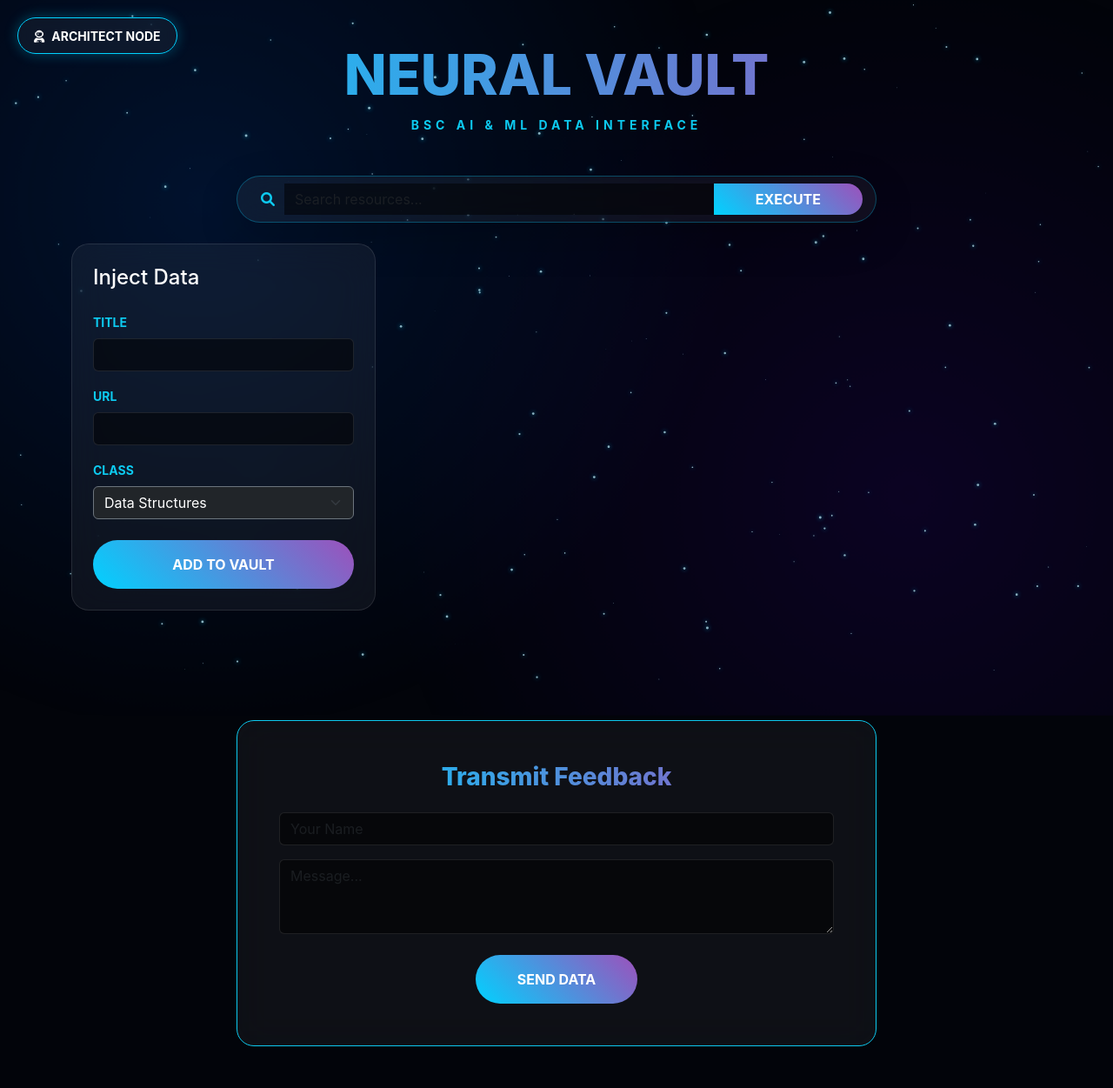
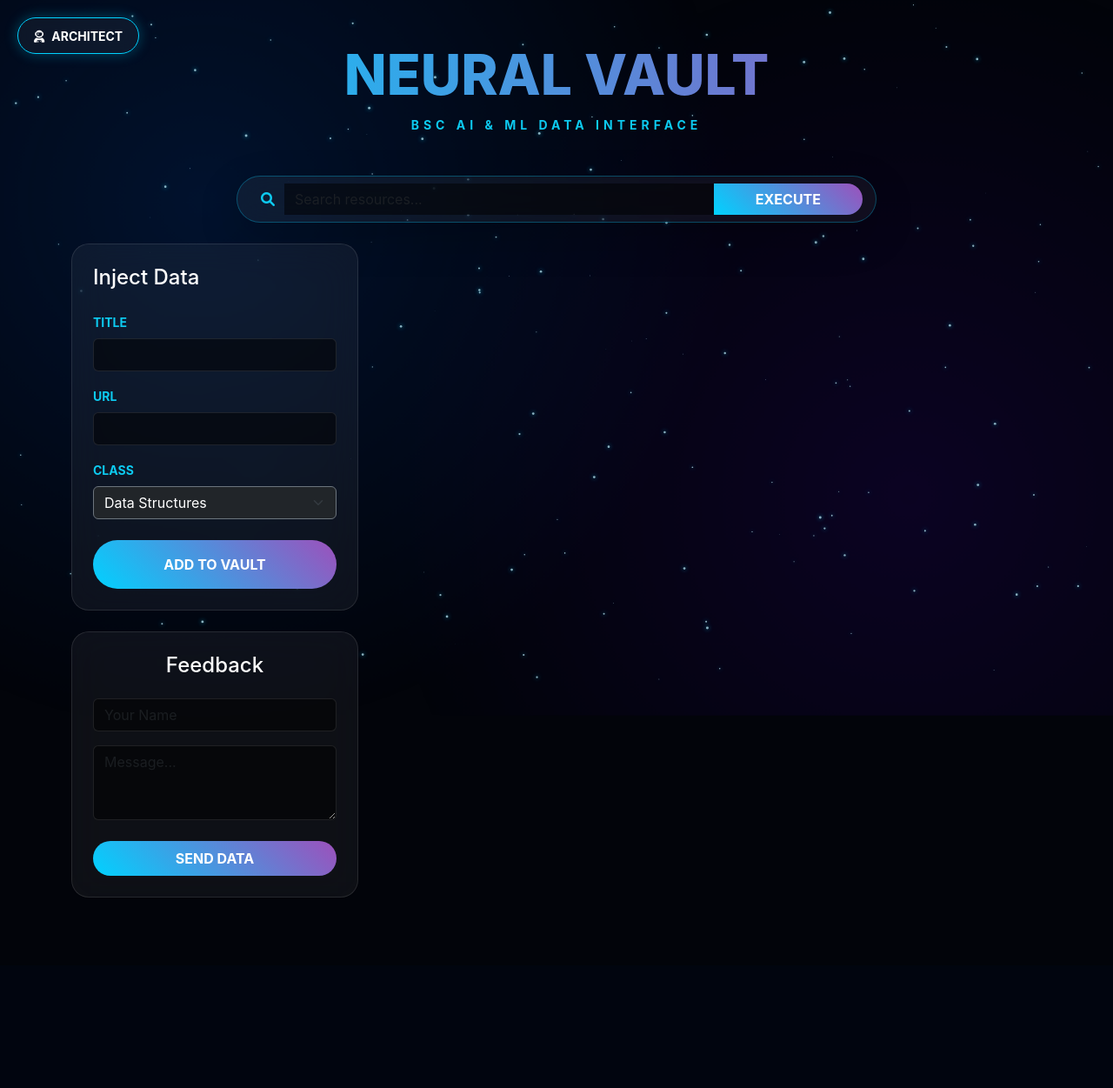
Before and after one commit to Ajil-Siby/KJC_Resource_Vault, a Flask app: page / in a window 1280 px wide. Shown: the whole page at 87% size. After the commit the page ends 1032 px from the top, so only its background shows below. Run offline with Flask 3, Linux system fonts and the light colour scheme; data that the repository does not hold is empty.

Commit message:
Branding Update: Changed Architect Node to Architect

```diff
--- a/templates/index.html
+++ b/templates/index.html
@@ -47,9 +47,9 @@
         }
         .glass-card:hover { border: 1px solid var(--neon-blue); box-shadow: 0 15px 35px rgba(0, 210, 255, 0.3); transform: translateY(-10px); }
 
-        /* SIDEBAR LOCK: Keeps it sticky and allows wrapping */
+        /* SIDEBAR LOCK: Floating Left Column */
         .sidebar-fixed {
-            width: 350px;
+            width: 330px;
             float: left;
             margin-right: 30px;
             margin-bottom: 30px;
@@ -62,6 +62,7 @@
         .hero-title { background: linear-gradient(to right, var(--neon-blue), var(--neon-purple)); -webkit-background-clip: text; -webkit-text-fill-color: transparent; font-weight: 800; }
         .btn-neon { background: linear-gradient(45deg, var(--neon-blue), var(--neon-purple)); color: white; border: none; font-weight: 700; border-radius: 30px; }
 
+        /* Form Visibility Fixes */
         .form-control {
             background: rgba(0, 0, 0, 0.5) !important;
             border: 1px solid rgba(255, 255, 255, 0.1);
@@ -82,7 +83,7 @@
 
     <a href="/portfolio" class="profile-launcher">
         <div class="profile-box">
-            <span class="text-white small fw-bold"><i class="fas fa-user-astronaut me-2"></i>ARCHITECT NODE</span>
+            <span class="text-white small fw-bold"><i class="fas fa-user-astronaut me-2"></i>ARCHITECT</span>
         </div>
     </a>
 
@@ -106,7 +107,8 @@
         </div>
 
         <div class="clearfix">
-            <div class="glass-card p-4 sidebar-fixed">
+            <div class="sidebar-fixed">
+                <div class="glass-card p-4 mb-4">
                     <h4 class="text-white mb-4">Inject Data</h4>
                     <form action="/add" method="POST">
                         <div class="mb-3"><label class="small text-info fw-bold mb-2">TITLE</label><input type="text" name="title" class="form-control" required></div>
@@ -122,10 +124,20 @@
                     </form>
                 </div>
 
+                <div class="glass-card p-4">
+                    <h4 class="text-white mb-4 text-center">Feedback</h4>
+                    <form action="/feedback" method="POST">
+                        <div class="mb-3"><input type="text" name="name" class="form-control" placeholder="Your Name" required></div>
+                        <div class="mb-4"><textarea name="message" class="form-control" rows="3" placeholder="Message..." required></textarea></div>
+                        <button type="submit" class="btn btn-neon w-100 py-2">SEND DATA</button>
+                    </form>
+                </div>
+            </div>
+
             <div class="row g-4">
                 {% for item in items %}
-                <div class="col-md-6 col-lg-4 mb-4">
-                    <div class="glass-card p-4 shadow">
+                <div class="col-md-6 col-lg-4">
+                    <div class="glass-card p-4 shadow mb-4" style="height: auto;">
                         <div class="flex-grow-1">
                             <h5 class="fw-bold mb-2 text-white">{{ item.title }}</h5>
                             <span class="badge border border-info text-info mb-4" style="background: rgba(0, 210, 255, 0.1);">{{ item.category or 'General' }}</span>
@@ -140,19 +152,6 @@
                     </div>
                 </div>
                 {% endfor %}
-            </div>
-        </div>
-
-        <div class="row justify-content-center mt-5 pt-5">
-            <div class="col-md-8 text-center">
-                <div class="glass-card p-5 border border-info">
-                    <h3 class="hero-title mb-4">Transmit Feedback</h3>
-                    <form action="/feedback" method="POST" class="text-start">
-                        <div class="mb-3"><input type="text" name="name" class="form-control" placeholder="Your Name" required></div>
-                        <div class="mb-4"><textarea name="message" class="form-control" rows="3" placeholder="Message..." required></textarea></div>
-                        <div class="text-center"><button type="submit" class="btn btn-neon px-5 py-3">SEND DATA</button></div>
-                    </form>
-                </div>
             </div>
         </div>
     </div>
--- a/templates/portfolio.html
+++ b/templates/portfolio.html
@@ -55,7 +55,7 @@
                                  alt="Ajil Siby"
                                  style="width: 200px; height: 200px; object-fit: cover;">
                             <h2 class="text-white">Ajil Siby</h2>
-                            <p class="text-info text-uppercase small fw-bold">Architect Node</p>
+                            <p class="text-info text-uppercase small fw-bold">Architect</p>
                         </div>
                         <div class="col-md-8">
                             <h1 class="hero-text display-4 mb-3">Mission Profile</h1>
```
Lines whose indentation alone changed are shown as unchanged.
